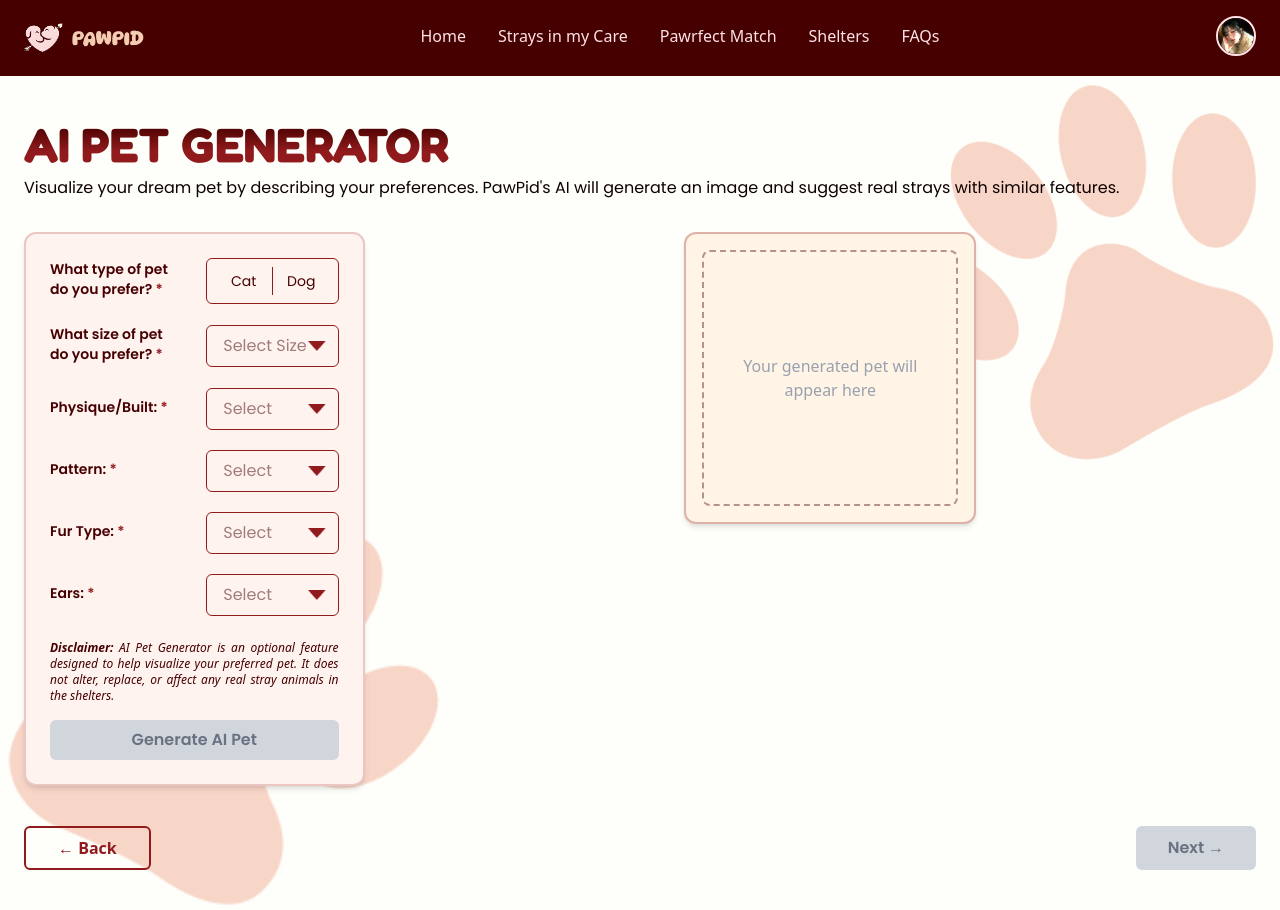
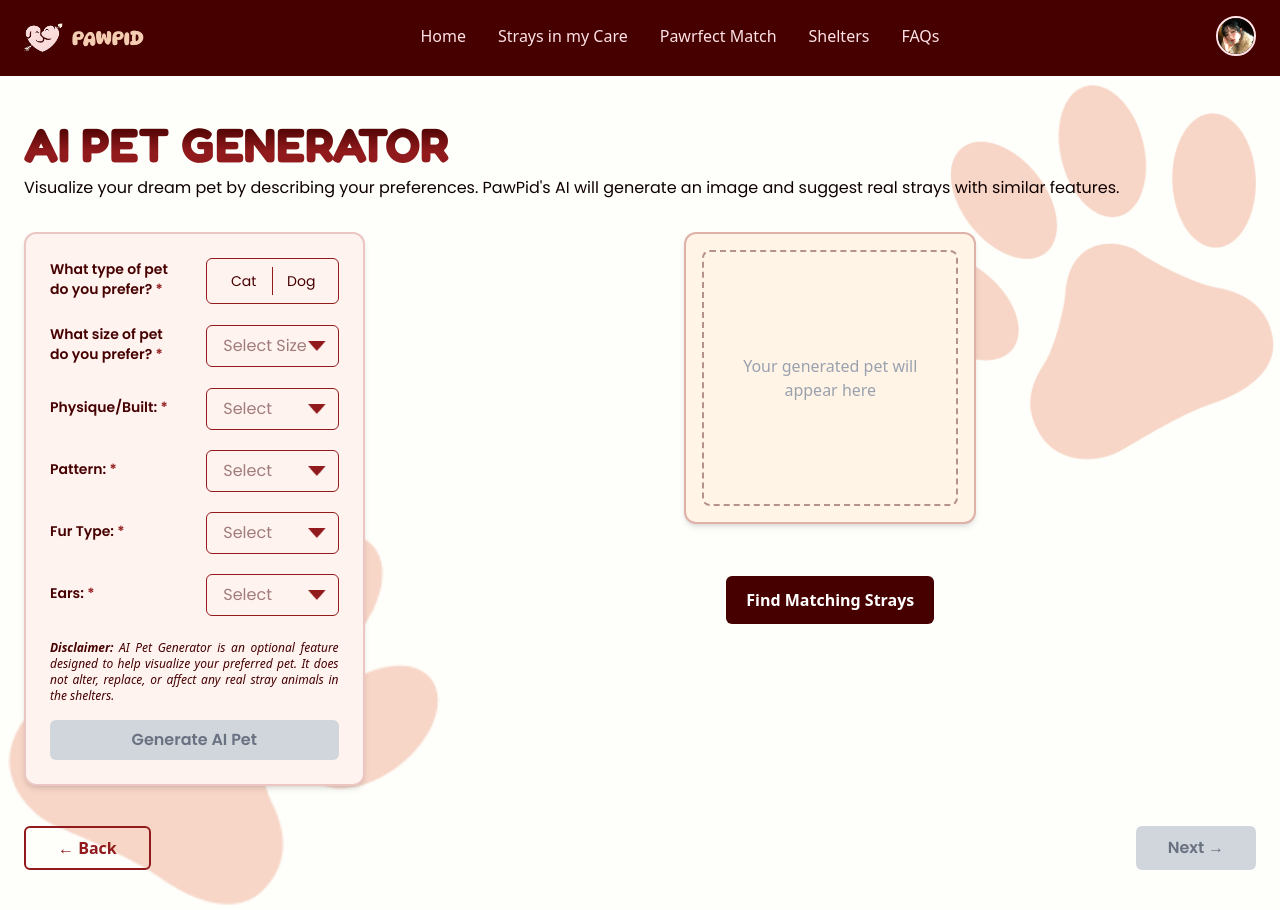
Before and after one commit to Yui020/pawpid-client-side, a Next.js app: page /pawrfect-match/ai-stray-generator in a window 1280 px wide. Built offline with nearby package versions, Linux system fonts and the light colour scheme.

Commit message:
AI Matching Results Button

```diff
--- a/app/pawrfect-match/ai-stray-generator/page.tsx
+++ b/app/pawrfect-match/ai-stray-generator/page.tsx
@@ -157,6 +157,16 @@ export default function AIPetGenerator() {
               <GeneratedStrayImage imageUrl={generatedImage} loading={loading} />
             </div>
 
+            {/* FIND MATCHING BUTTON */}
+            <div className="flex flex-col items-center justify-center">
+              <button
+                type="submit"
+                className=" bg-darkRed text-white px-5 py-3 rounded-md font-semibold mb-2 hover:bg-crimsonRed transition"
+              >
+                Find Matching Strays
+              </button>
+            </div>
+
             {/* STRAY MATCH RESULTS */}
             {hasGenerated && (
               <div>
```
